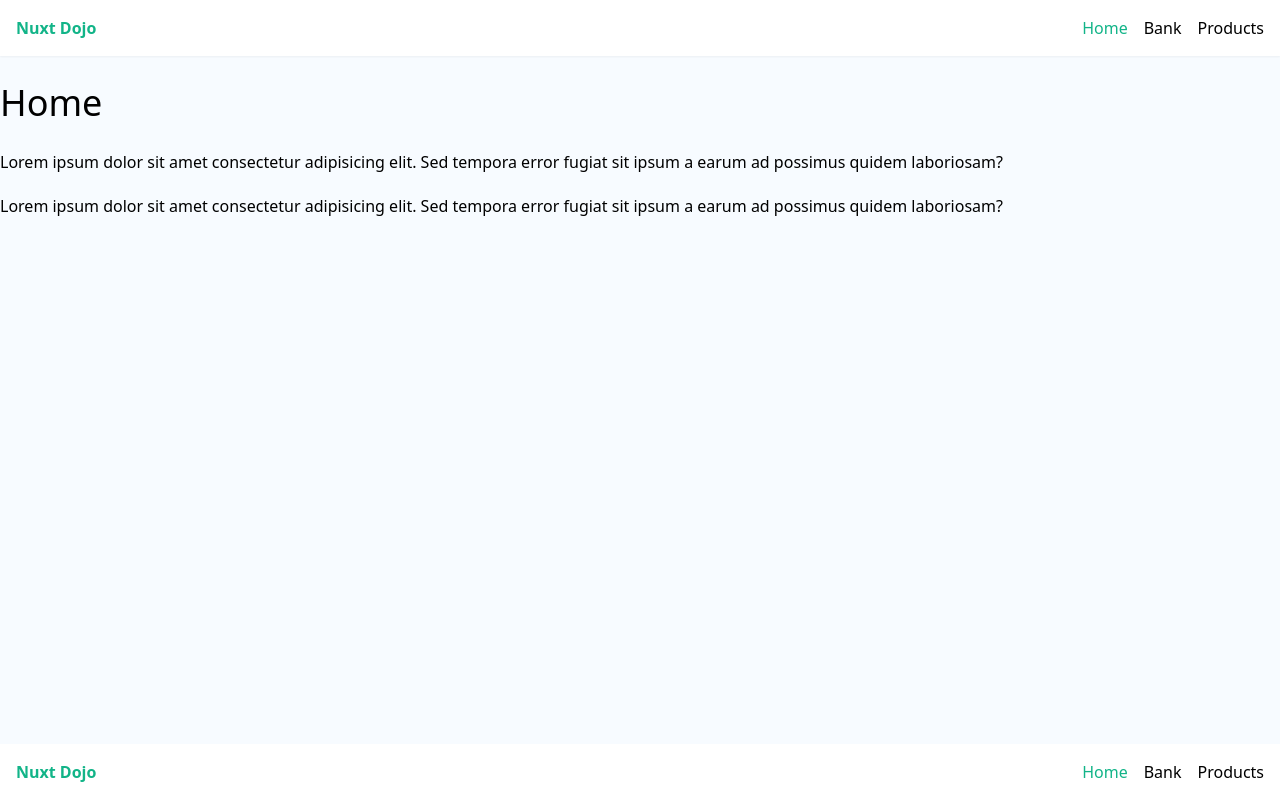
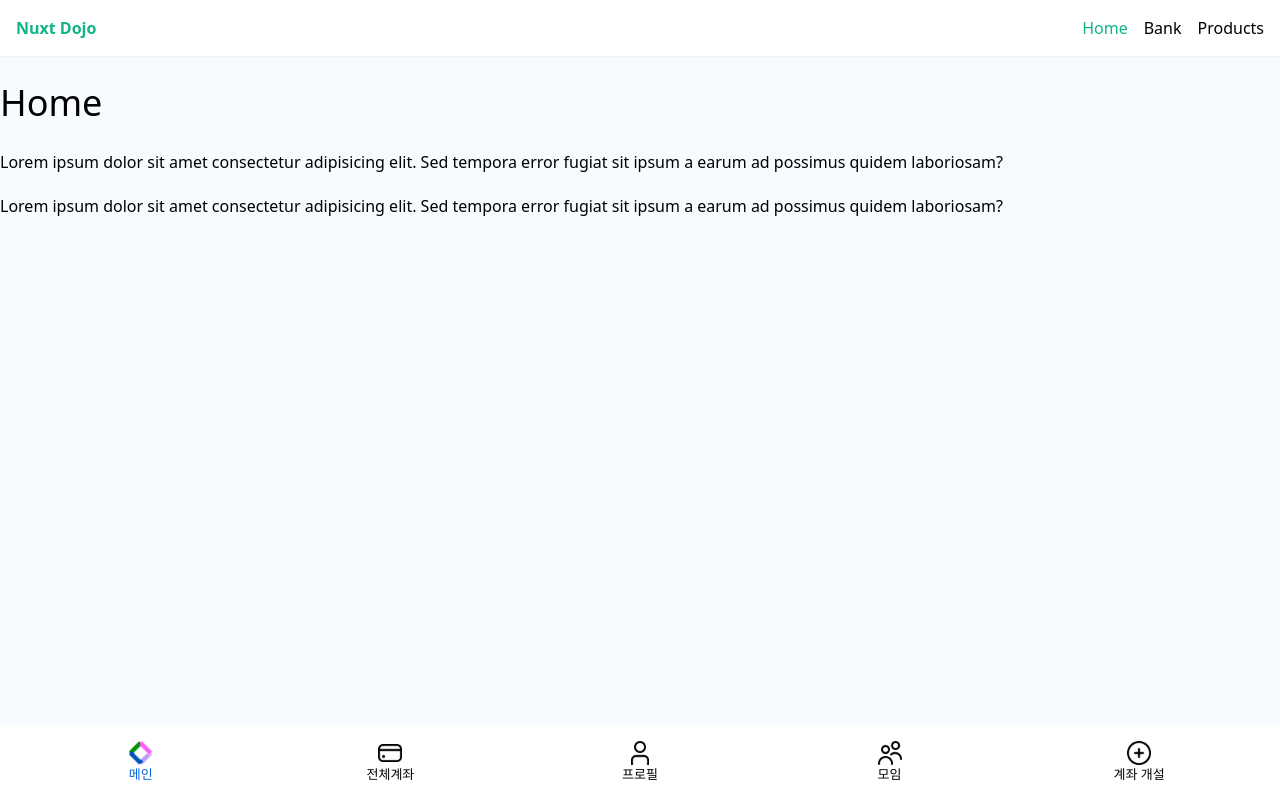
Before and after one commit to hrlee12/MomoBank, a Nuxt app in the folder frontend/: page / in a window 1280 px wide. Built offline with nearby package versions, Linux system fonts and the light colour scheme.

Commit message:
FEAT: bank account component update

```diff
--- /dev/null
+++ b/frontend/components/BankAccount.vue
@@ -0,0 +1,97 @@
+<script setup></script>
+
+<template>
+  <div class="account-content">
+    <div class="account-item">
+      <div class="account-info">
+        <h2>저축예금</h2>
+        <div class="account-no">
+          <p>입출금 xxx-xxxxx-xxxxx</p>
+          <p>복사</p>
+        </div>
+      </div>
+      <!-- <KebabMenu /> -->
+      <KebabMenu />
+    </div>
+    <div class="money-content">
+      <h1>1,000,000원</h1>
+
+      <button><p>숨김</p></button>
+    </div>
+
+    <div class="link-content">
+      <NuxtLink to="/bank/history">거래내역</NuxtLink>
+      <NuxtLink to="/bank/remit">송금하기</NuxtLink>
+    </div>
+  </div>
+</template>
+
+<style lang="scss" scoped>
+@import "@/assets/css/main.scss";
+
+.account-container {
+  overflow-x: auto; /* 수평 스크롤 활성화 */
+  scroll-snap-type: x mandatory; /* X축으로 스냅 활성화 */
+  display: flex; /* 슬라이드 항목들을 가로로 배치 */
+  -webkit-overflow-scrolling: touch; /* iOS에서 부드러운 스크롤 */
+  gap: 20px; /* 슬라이드 사이 간격 추가 */
+
+  .account-content {
+    scroll-snap-align: start; /* 스크롤 시 슬라이드 시작점에서 스냅 */
+    min-width: 80%; /* 슬라이드 최소 너비 설정, 화면 크기에 따라 조정 가능 */
+    min-height: 200px;
+    padding: 2vh;
+
+    border: 1px solid #a3a3a3;
+    border-radius: 20px;
+    background-color: white;
+    display: flex;
+    flex-direction: column;
+    justify-content: space-between;
+
+    transition: transform 0.5s ease-in-out;
+
+    .account-item {
+      display: flex;
+      justify-content: space-between;
+      width: 100%;
+      padding: 0 5% 0 5%;
+      text-align: left;
+
+      .account-no {
+        display: flex;
+      }
+    }
+
+    .money-content {
+      display: flex;
+      justify-content: center;
+
+      h1 {
+        margin-right: 2%;
+      }
+
+      button {
+        background-color: $light-gray-color;
+        border-radius: 20px;
+        min-width: 40px;
+        color: $gray-color;
+      }
+    }
+
+    .link-content {
+      display: flex;
+      justify-content: space-around;
+      border-top: 1px solid $light-gray-color;
+      width: 90%;
+      align-self: center;
+      padding-top: 2vh;
+
+      a {
+        color: $primary-color;
+        font-weight: bold;
+      }
+    }
+  }
+}
+</style>
--- /dev/null
+++ b/frontend/components/BankFooter.vue
@@ -0,0 +1,75 @@
+<script setup>
+import { inject } from "vue";
+
+const getImageUrl = (imageName, idx) => {
+  if (idx == 0) return "/icon/" + imageName;
+  else if (idx === 1) return "/images/" + imageName;
+  else console.log("Image code error");
+};
+
+const menuItems = [
+  { name: "메인", path: "/", icon: "logo-icon.png" },
+  { name: "전체계좌", path: "/bank", icon: "card-icon.png" },
+  { name: "프로필", path: "/products", icon: "user-icon.png" },
+  { name: "모임", path: "/meetings", icon: "main2-icon.png" },
+  { name: "계좌 개설", path: "/bank/account-opening", icon: "add-icon.png" },
+];
+</script>
+
+<template>
+  <footer>
+    <ul class="menu">
+      <li v-for="(item, index) in menuItems" :key="index">
+        <NuxtLink :to="item.path">
+          <img :src="getImageUrl ? getImageUrl(item.icon, 0) : ''" alt="" />
+          <span>{{ item.name }}</span>
+        </NuxtLink>
+      </li>
+    </ul>
+  </footer>
+</template>
+
+<style lang="scss" scoped>
+@import "@/assets/css/main.scss";
+
+// NuxtLink가 활성화되면 실행할 스타일
+.router-link-exact-active {
+  filter: invert(26%) sepia(59%) saturate(7496%) hue-rotate(206deg)
+    brightness(96%) contrast(101%);
+}
+
+footer {
+  position: fixed;
+  width: 100%;
+  bottom: 0;
+  background-color: white;
+  display: block;
+
+  .menu {
+    display: flex;
+    width: 100%;
+    height: 10%;
+    justify-content: space-around;
+    padding: 2vh;
+
+    li {
+      display: flex;
+      justify-content: center;
+      text-align: center;
+      font-size: 13px;
+
+      a {
+        display: flex;
+        flex-direction: column;
+
+        img {
+          width: 5vw;
+          height: 3vh;
+          object-fit: contain;
+          align-self: center;
+        }
+      }
+    }
+  }
+}
+</style>
--- a/frontend/layouts/bank.vue
+++ b/frontend/layouts/bank.vue
@@ -1,8 +1,10 @@
 <script setup>
-// Define a method to dynamically require images
-const getImageUrl = (imageName) => {
-  // Note: You might need to adjust the path depending on your project structure
-  return "/icon/" + imageName;
+import { inject } from "vue";
+
+const getImageUrl = (imageName, idx) => {
+  if (idx == 0) return "/icon/" + imageName;
+  else if (idx === 1) return "/images/" + imageName;
+  else console.log("Image code error");
 };
 </script>
 
@@ -11,8 +13,12 @@ const getImageUrl = (imageName) => {
     <header>
       <nav>
         <div class="menu">
-          <NuxtLink to="/" class="font-bold"
-            ><img :src="getImageUrl('user-icon.png')" alt="" />
+          <NuxtLink to="/" class="font-bold">
+            <!-- getImageUrl함수가 존재할 때만 동작 -->
+            <img
+              :src="getImageUrl ? getImageUrl('user-icon.png', 0) : ''"
+              alt=""
+            />
             <h1>엄세현</h1></NuxtLink
           >
 
@@ -20,7 +26,7 @@ const getImageUrl = (imageName) => {
             >전체계좌</NuxtLink
           >
         </div>
-        <img :src="getImageUrl('bell-icon.png')" alt="" />
+        <img :src="getImageUrl ? getImageUrl('bell-icon.png', 0) : ''" alt="" />
       </nav>
     </header>
 
@@ -29,24 +35,16 @@ const getImageUrl = (imageName) => {
       <slot />
     </div>
 
-    <footer>
-      <ul class="menu">
-        <li><NuxtLink to="/">Home</NuxtLink></li>
-        <li><NuxtLink to="/bank">Bank</NuxtLink></li>
-        <li><NuxtLink to="/products">Products</NuxtLink></li>
-        <li><NuxtLink to="/products">Products</NuxtLink></li>
-        <li><NuxtLink to="/products">Products</NuxtLink></li>
-      </ul>
-    </footer>
+    <BankFooter />
   </div>
 </template>
 
 <style lang="scss" scoped>
 @import "@/assets/css/main.scss";
 
-.router-link-exact-active {
-  color: #12b488;
-}
+// .router-link-exact-active {
+//   color: $primary-color;
+// }
 
 h1 {
   padding-top: 0.5vh;
@@ -98,20 +96,4 @@ header {
   justify-content: center;
   min-height: 90vh;
 }
-
-footer {
-  position: fixed;
-  width: 100%;
-  bottom: 0;
-  background-color: white;
-  display: block;
-
-  .menu {
-    display: flex;
-    width: 100%;
-    height: 10%;
-    justify-content: space-evenly;
-    padding: 2.5vh;
-  }
-}
 </style>
--- a/frontend/layouts/default.vue
+++ b/frontend/layouts/default.vue
@@ -1,4 +1,12 @@
-<script setup></script>
+<script setup>
+// Define a method to dynamically require images
+const getImageUrl = (imageName, idx) => {
+  if (idx == 0)
+    // Note: You might need to adjust the path depending on your project structure
+    return "/icon/" + imageName;
+  else return "/images/" + imageName;
+};
+</script>
 
 <template>
   <div>
@@ -27,34 +35,11 @@
     </div>
   </div>
 
-  <footer class="shadow-sm bg-white">
-    <nav class="container mx-atuo p-4 flex justify-between">
-      <NuxtLink to="/" class="font-bold">Nuxt Dojo</NuxtLink>
-      <ul class="flex gap-4">
-        <!-- Use NuxtLink instead of anchor tag -->
-        <!-- anchor tag makes a fresh requset to the server everytime
-                Which means it doesn't work as a SPA -->
-        <!-- NuxtLink in the other hand, intercepts the request to the server
-                and swap out the components which means it's quicker
-                Also, NuxtLink makes its anchor tag have its unique class
-                such as router-link-active and router-link-exact-active those you can
-                design it specifically when that router is active-->
-        <li><NuxtLink to="/">Home</NuxtLink></li>
-        <li><NuxtLink to="/bank">Bank</NuxtLink></li>
-        <li><NuxtLink to="/products" class="btn">Products</NuxtLink></li>
-      </ul>
-    </nav>
-  </footer>
+  <BankFooter />
 </template>
 
 <style lang="scss" scoped>
 .router-link-exact-active {
   color: #12b488;
 }
-
-footer {
-  position: fixed;
-  width: 100%;
-  bottom: 0%;
-}
 </style>
--- a/frontend/nuxt.config.ts
+++ b/frontend/nuxt.config.ts
@@ -2,4 +2,7 @@
 export default defineNuxtConfig({
   devtools: { enabled: true },
   modules: ["@nuxtjs/tailwindcss"],
+  plugins: [
+    "@/plugins/global-functions.js", // 플러그인 파일의 경로
+  ],
 });
--- /dev/null
+++ b/frontend/pages/bank/account-opening.vue
@@ -0,0 +1,7 @@
+<script setup></script>
+
+<template>
+  <div></div>
+</template>
+
+<style lang="scss" scoped></style>
--- a/frontend/pages/bank/index.vue
+++ b/frontend/pages/bank/index.vue
@@ -1,12 +1,11 @@
 <script setup>
-import KebabMenuSample from "@/components/KebabMenuSample.vue";
+import KebabMenu from "@/components/KebabMenu.vue";
+import BankAccount from "@/components/BankAccount.vue";
 
-// Define a method to dynamically require images
 const getImageUrl = (imageName, idx) => {
-  if (idx == 0)
-    // Note: You might need to adjust the path depending on your project structure
-    return "/icon/" + imageName;
-  else return "/images/" + imageName;
+  if (idx == 0) return "/icon/" + imageName;
+  else if (idx === 1) return "/images/" + imageName;
+  else console.log("Image code error");
 };
 
 definePageMeta({
@@ -16,29 +15,11 @@ definePageMeta({
 
 <template>
   <div class="bank-container">
-    <!-- 메인 계좌 -->
-    <div class="account-content">
-      <div class="account-item">
-        <div class="account-info">
-          <h2>저축예금</h2>
-          <div class="account-no">
-            <p>입출금 xxx-xxxxx-xxxxx</p>
-            <p>복사</p>
-          </div>
-        </div>
-        <!-- <KebabMenu /> -->
-        <KebabMenuSample />
-      </div>
-      <div class="money-content">
-        <h1>1,000,000원</h1>
-
-        <button><p>숨김</p></button>
-      </div>
-
-      <div class="link-content">
-        <NuxtLink to="/momo/bank/history">거래내역</NuxtLink>
-        <NuxtLink to="/momo/bank/remit">송금하기</NuxtLink>
-      </div>
+    <div class="account-container">
+      <!-- 메인 계좌 -->
+      <BankAccount />
+      <BankAccount />
+      <BankAccount />
     </div>
 
     <div class="pagination">page</div>
@@ -86,7 +67,7 @@ definePageMeta({
       </div>
 
       <div class="center club-item">
-        <NuxtLink to="/momo/bank/club-list">모임 더보기 ></NuxtLink>
+        <NuxtLink to="/bank/club-list">모임 더보기 ></NuxtLink>
       </div>
     </div>
   </div>
@@ -111,62 +92,12 @@ img {
     margin: 2vh;
   }
 
-  .account-content {
-    width: 80%;
-    min-height: 200px;
-    padding: 2vh;
-    position: relative;
-    margin: 0 auto;
-    overflow: hidden; /* 현재 슬라이드 오른쪽에 위치한 나머지 슬라이드 들이 보이지 않도록 가림 */
-    text-align: center;
-    border: 1px solid #a3a3a3;
-    border-radius: 20px;
-    background-color: white;
-    display: flex;
-    flex-direction: column;
-    justify-content: space-between;
-
-    .account-item {
-      display: flex;
-      justify-content: space-between;
-      width: 100%;
-      padding: 0 5% 0 5%;
-      text-align: left;
-
-      .account-no {
-        display: flex;
-      }
-    }
-
-    .money-content {
-      display: flex;
-      justify-content: center;
-
-      h1 {
-        margin-right: 2%;
-      }
-
-      button {
-        background-color: $light-gray-color;
-        border-radius: 20px;
-        min-width: 40px;
-        color: $gray-color;
-      }
-    }
-
-    .link-content {
-      display: flex;
-      justify-content: space-around;
-      border-top: 1px solid $light-gray-color;
-      width: 90%;
-      align-self: center;
-      padding-top: 2vh;
-
-      a {
-        color: $primary-color;
-        font-weight: bold;
-      }
-    }
+  .account-container {
+    overflow-x: auto; /* 수평 스크롤 활성화 */
+    scroll-snap-type: x mandatory; /* X축으로 스냅 활성화 */
+    display: flex; /* 슬라이드 항목들을 가로로 배치 */
+    -webkit-overflow-scrolling: touch; /* iOS에서 부드러운 스크롤 */
+    gap: 20px; /* 슬라이드 사이 간격 추가 */
   }
 
   .club-container {
--- /dev/null
+++ b/frontend/plugins/global-functions.js
@@ -0,0 +1,18 @@
+// plugins/global-functions.js
+export default defineNuxtPlugin((nuxtApp) => {
+  // 이미지 동적 할당 함수를 올바르게 정의
+  const getImageUrl = (imageName, idx) => {
+    if (idx == 0) return "/icon/" + imageName;
+    else if (idx === 1) return "/images/" + imageName;
+    else console.log("Image code error");
+  };
+
+  // 다른 전역 함수를 여기에 정의할 수 있습니다.
+  const anotherGlobalFunction = () => {
+    // 함수 로직
+    console.log("This is another global function.");
+  };
+
+  // 모든 전역 함수를 하나의 객체에 넣어 제공
+  nuxtApp.provide("getImageUrl", getImageUrl);
+});
```
Also changed, not shown: frontend/components/KebabMenu.vue (deleted, +0 -73 lines), frontend/components/KebabMenu.vue.vue (renamed from frontend/components/KebabMenuSample.vue.vue).
